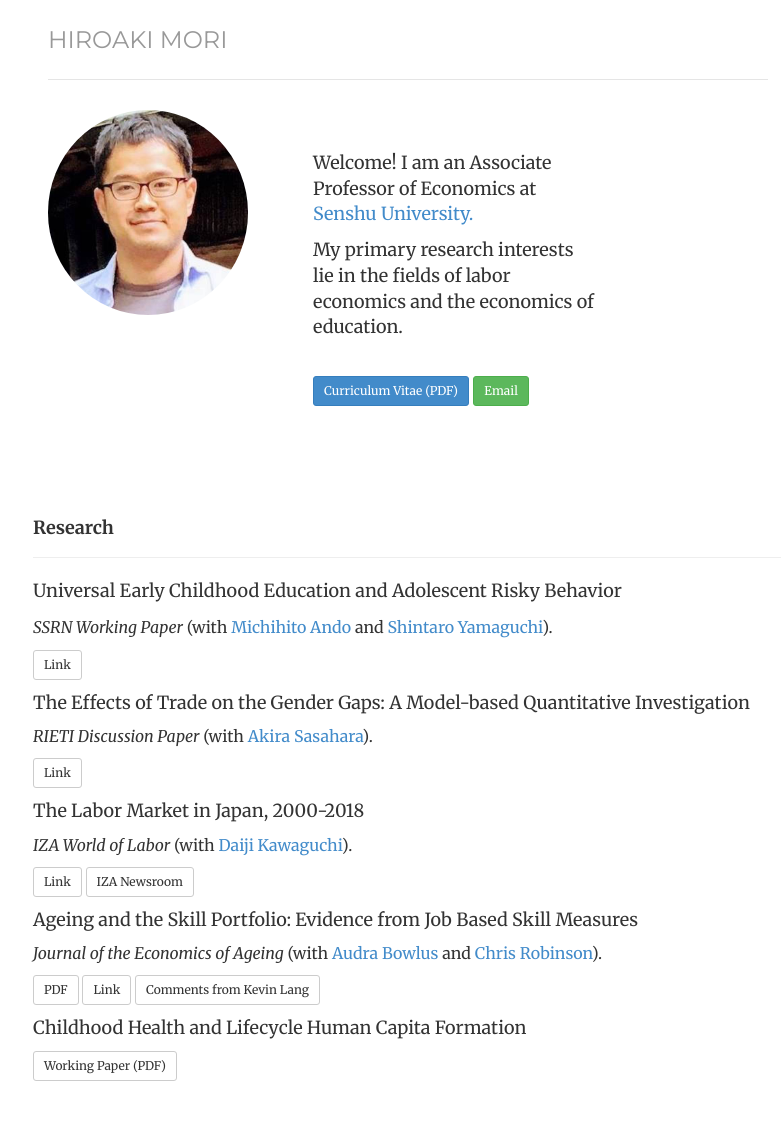
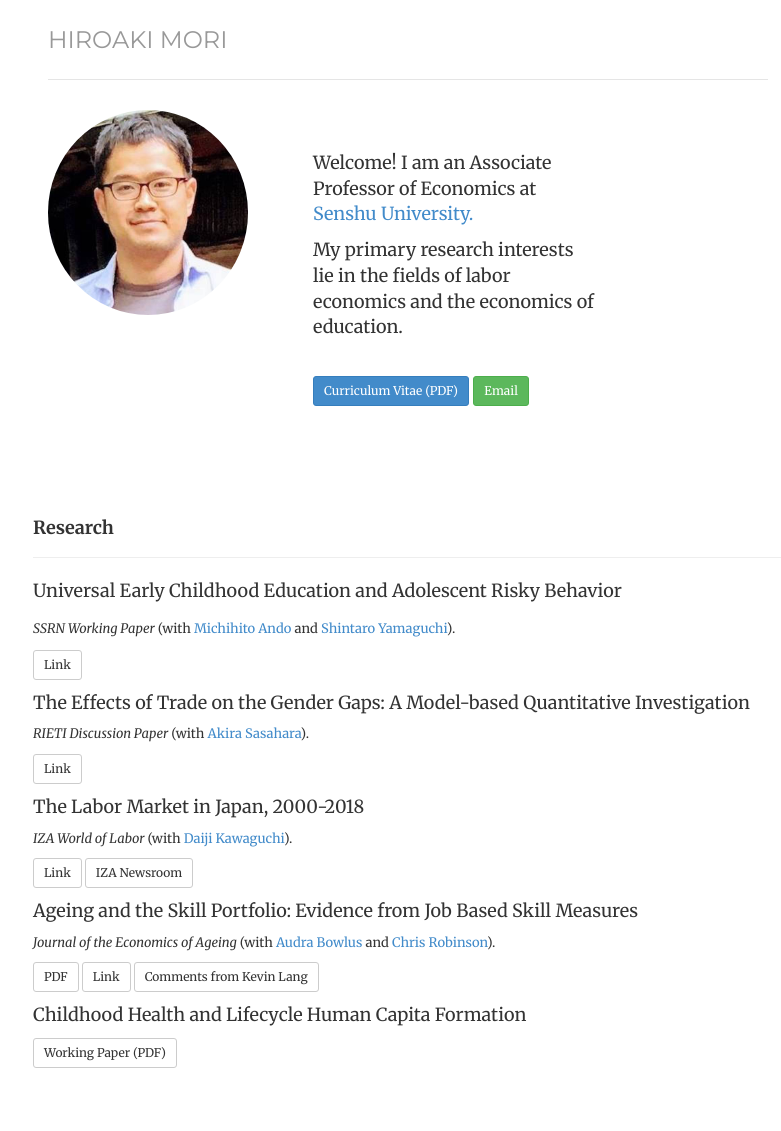
Before and after one commit to morihiroaki/morihiroaki.github.io, a Jekyll site: the page built from index.html, in a window 1280 px wide. Shown: the whole page, without its empty margins (232-1013 px from the left). Built offline with Jekyll 4.4.1, drawn with Linux system fonts in a browser that asks for light colours.

Commit message:
Update index.html

```diff
--- a/index.html
+++ b/index.html
@@ -34,20 +34,20 @@ description:
 </div>
 
 <p><font size="4">Universal Early Childhood Education and Adolescent Risky Behavior</font></p>
- <p><font size="3"><i>SSRN Working Paper</i> (with <a href="https://sites.google.com/site/michihito7ando" target="_blank" title="Link">Michihito Ando</a> and <a href="https://sites.google.com/site/shintaroyamaguchi/" target="_blank" title="Link">Shintaro Yamaguchi</a>). </p>
+ <p><font size="2"><i>SSRN Working Paper</i> (with <a href="https://sites.google.com/site/michihito7ando" target="_blank" title="Link">Michihito Ando</a> and <a href="https://sites.google.com/site/shintaroyamaguchi/" target="_blank" title="Link">Shintaro Yamaguchi</a>). </p>
 <p><a href="https://papers.ssrn.com/sol3/papers.cfm?abstract_id=4194467" target="_blank" class="btn btn-default btn-sm" role="button">Link</a>
 
 <p><font size="4">The Effects of Trade on the Gender Gaps: A Model-based Quantitative Investigation</font></p>
- <p><font size="3"><i>RIETI Discussion Paper</i> (with <a href="https://sites.google.com/view/akirasasahara/home" target="_blank" title="Link">Akira Sasahara</a>). </p>
+ <p><font size="2"><i>RIETI Discussion Paper</i> (with <a href="https://sites.google.com/view/akirasasahara/home" target="_blank" title="Link">Akira Sasahara</a>). </p>
 <p><a href="https://www.rieti.go.jp/en/publications/summary/21090001.html" target="_blank" class="btn btn-default btn-sm" role="button">Link</a>
 
 <p><font size="4">The Labor Market in Japan, 2000-2018</font></p>
-<p><font size="3"><i>IZA World of Labor</i> (with <a href="https://sites.google.com/site/daijikawaguchi/" target="_blank" title="Link">Daiji Kawaguchi</a>). </p>
+<p><font size="2"><i>IZA World of Labor</i> (with <a href="https://sites.google.com/site/daijikawaguchi/" target="_blank" title="Link">Daiji Kawaguchi</a>). </p>
 <p><a href="https://wol.iza.org/articles/the-labor-market-in-japan" target="_blank" class="btn btn-default btn-sm" role="button">Link</a>
 <a href="https://newsroom.iza.org/en/archive/research/the-labor-market-in-japan-2000-2016-a-role-model-for-aging-societies-across-the-globe/" target="_blank" class="btn btn-default btn-sm" role="button">IZA Newsroom</a></p>
 
 <p><font size="4">Ageing and the Skill Portfolio: Evidence from Job Based Skill Measures</font></p>
-<p><font size="3"><i>Journal of the Economics of Ageing</i> (with <a href="http://economics.uwo.ca/people/faculty/bowlus.html" target="_blank" title="Link">Audra Bowlus</a> and <a href="http://economics.uwo.ca/people/faculty/robinson.html" target="_blank" title="Link">Chris Robinson</a>). </p>
+<p><font size="2"><i>Journal of the Economics of Ageing</i> (with <a href="http://economics.uwo.ca/people/faculty/bowlus.html" target="_blank" title="Link">Audra Bowlus</a> and <a href="http://economics.uwo.ca/people/faculty/robinson.html" target="_blank" title="Link">Chris Robinson</a>). </p>
 <p><a href="./files/Bowlus_Mori_Robinson_2016_JEA.pdf" target="_blank" class="btn btn-default btn-sm" role="button">PDF</a>
 <a href="http://www.sciencedirect.com/science/article/pii/S2212828X16000049" target="_blank" class="btn btn-default btn-sm" role="button">Link</a>
 <a href="http://www.sciencedirect.com/science/article/pii/S2212828X16300135" target="_blank" class="btn btn-default btn-sm" role="button">Comments from Kevin Lang</a></p>
```
